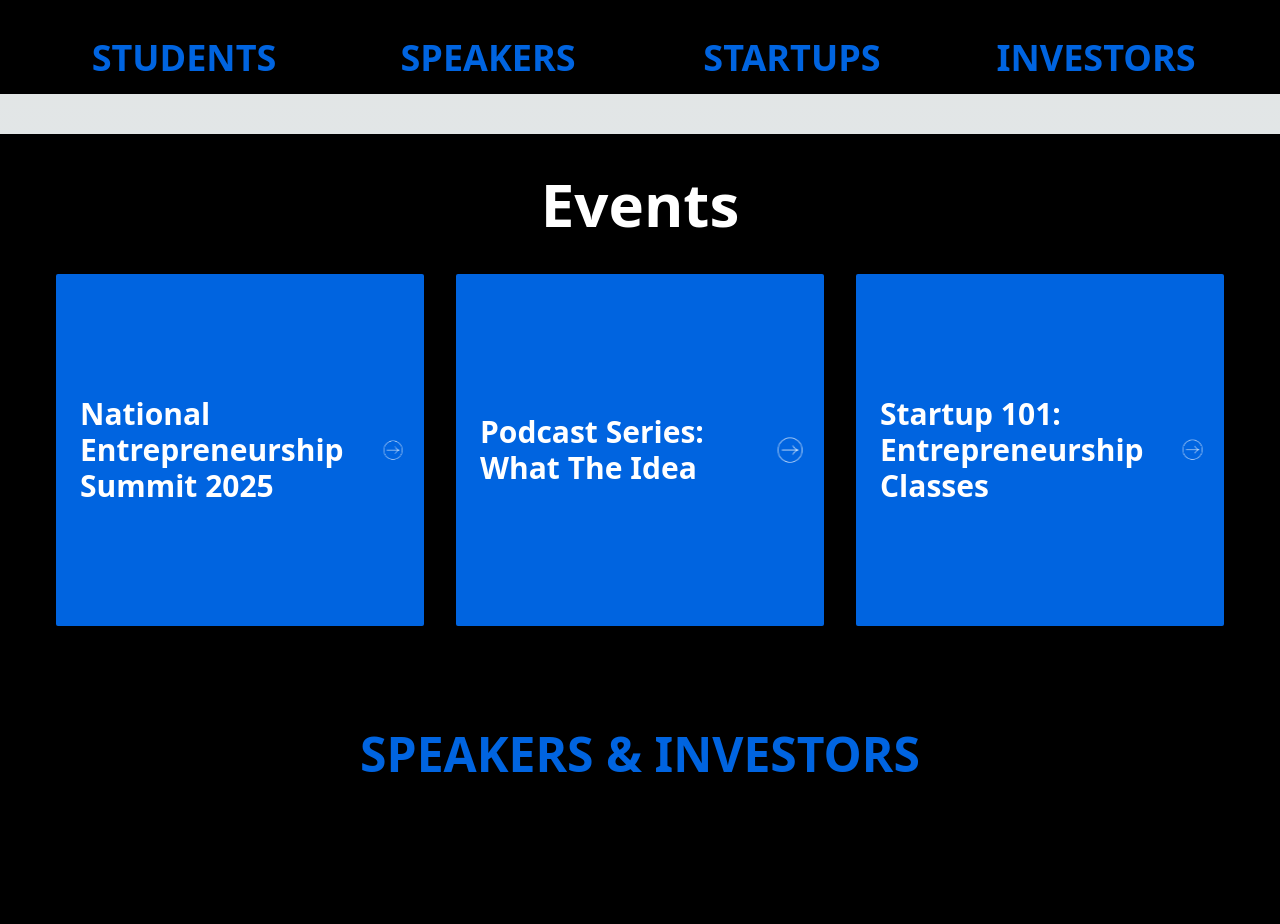
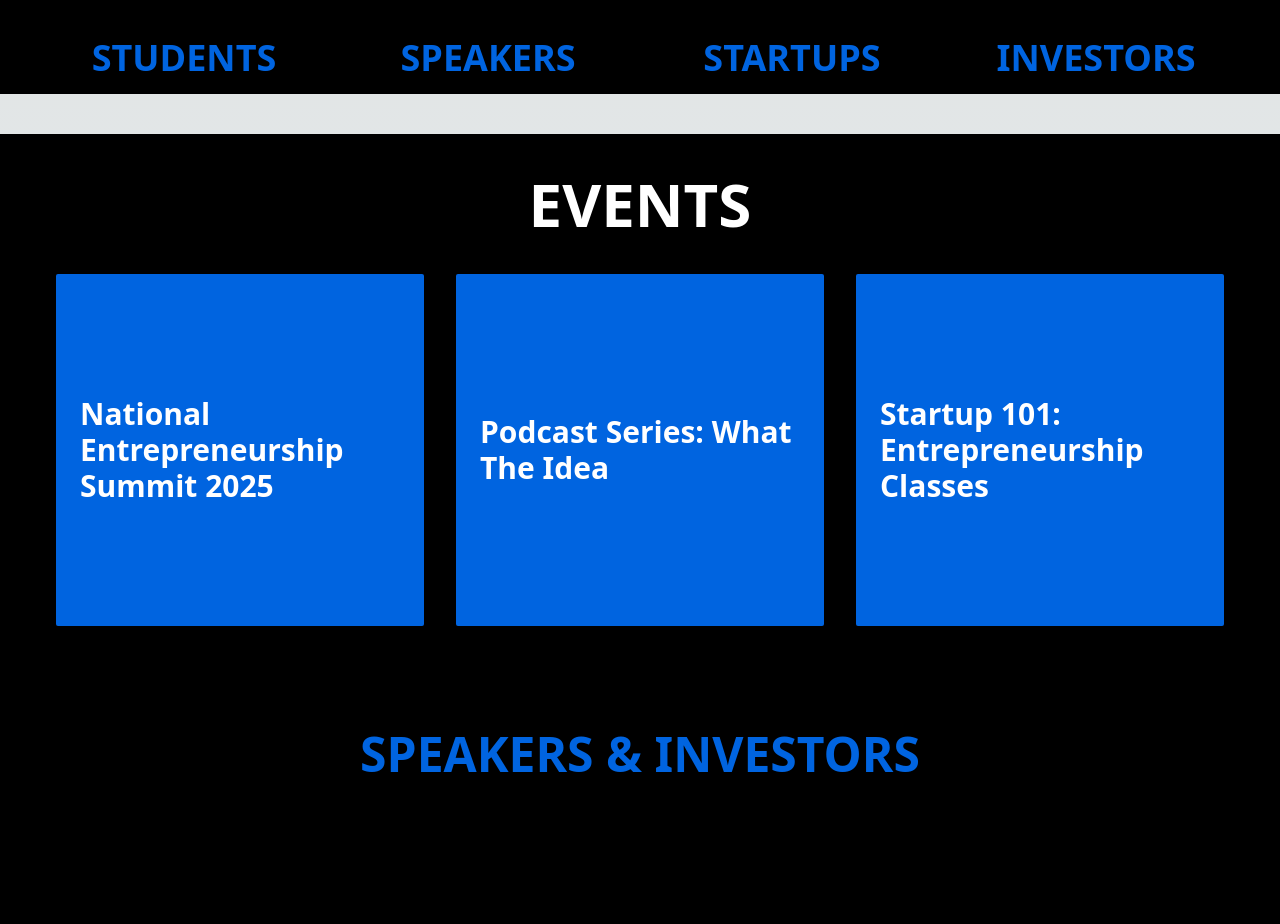
Before and after one commit to techwizard31/project-wallstreet, a Next.js app: page / in a window 1280 px wide. Shown: the part 1400-2324 px from the top of the page. Built offline with nearby package versions, Linux system fonts and the light colour scheme; grey boxes are pictures that could not be loaded.

Commit message:
Final changes hopefully..

```diff
--- a/src/components/Event.tsx
+++ b/src/components/Event.tsx
@@ -36,50 +36,34 @@ function Event() {
     <section id="Events" className="pb-16 bg-black">
       <div className="container mx-auto px-4">
         <h2 className="text-white text-4xl md:text-6xl flex justify-center p-10 font-bold">
-          Events
-
-
-
+          EVENTS
         </h2>{" "}
 
         <div className="grid grid-cols-1 md:grid-cols-2 lg:grid-cols-3 h-full gap-8 mx-10">
           {events.map((event, index) => (
         <div
         key={index}
-        className="relative bg-[#0064E0] rounded-sm shadow-md overflow-y-auto group transition-all duration-500 ease-in-out  h-[22rem] cursor-pointer scrollbar-thin scrollbar-thumb-[#0068e0] scrollbar-track-gray-200"
+        className="relative bg-[#0064E0] rounded-sm shadow-md overflow-y-hidden group transition-all duration-500 ease-in-out h-[26rem] xl:h-[22rem] md:h-[25rem] cursor-pointer scrollbar-thin scrollbar-thumb-[#0068e0] scrollbar-track-gray-200"
       >
          {/* Image, Title, and Description */}
-        <div className="absolute top-0 left-0 w-full h-full flex flex-col bg-transparent group-hover:bg-[#000000] p-6 transition-all duration-500 ease-in-out">
+        <div className="absolute top-0 left-0 w-full h-full flex flex-col bg-transparent group-hover:bg-[#000000] p-4 transition-all duration-500 ease-in-out">
            {/* Image */}
           <Image
             src="/Nav_Assests/image1-removebg.png"
             alt="logo"
             width={75}
             height={75}
-            className="absolute top-4 left-4 opacity-0 group-hover:opacity-100 transition-opacity duration-300 ease-in-out"
+            className="absolute top- left-4 opacity-0 group-hover:opacity-100 transition-opacity duration-300 ease-in-out"
           />
            {/* Title */}
-          <div className="coverpage h-full group-hover:mt-20 max-sm:group-hover:ml-[7%] max-lg:group-hover:-ml-[20%] xl:group-hover:-ml-44 flex flex-row justify-center items-center gap-5">
-            <h3 className="text-white font-bold transition-transform duration-500 ease-in-out group-hover:text-[#0064E0] text-3xl
-            group-hover:self-start pt-[rem] group-hover:pt-0 self-center group-hover:top-
-            group-hover:left- transform group-hover:translate-x-[-0.5rem] group-hover:translate-y-[-2rem]">
+          <div className="coverpage h-full flex flex-row justify-center items-center gap-5">
+            <h3 className="text-white font-bold transition-transform duration-500 ease-in-out group-hover:mb-32 px-2
+            group-hover:text-[#0064E0] text-xl xl:text-3xl xl:group-hover:mb-0 self-center transform group-hover:translate-x-[-0.5rem] group-hover:translate-y-[-2rem]">
               {event.title}
             </h3>
-            <button
-              className="transition-transform duration-300 ease-in-out animate-horizontal-bounce group-hover:hidden"
-              >
-              <Image
-                src="/Hero_Assests/guidance_up-arrow-removebg-preview.png"
-                alt="arrow"
-                width={40}
-                height={40}
-                className="-rotate-90"
-              />
-            </button>
-
           </div>
            {/* Description */}
-          <p className="absolute top-28 left-4 px-4 text-gray-200 opacity-0 group-hover:opacity-100 transition-opacity duration-300 ease-in-out mt-4">
+          <p className="absolute bottom-0 pb-6 text-gray-200 opacity-0 group-hover:opacity-100 transition-opacity duration-300 ease-in-out lg:pr-2">
             {event.description}
           </p>
         </div>
```
